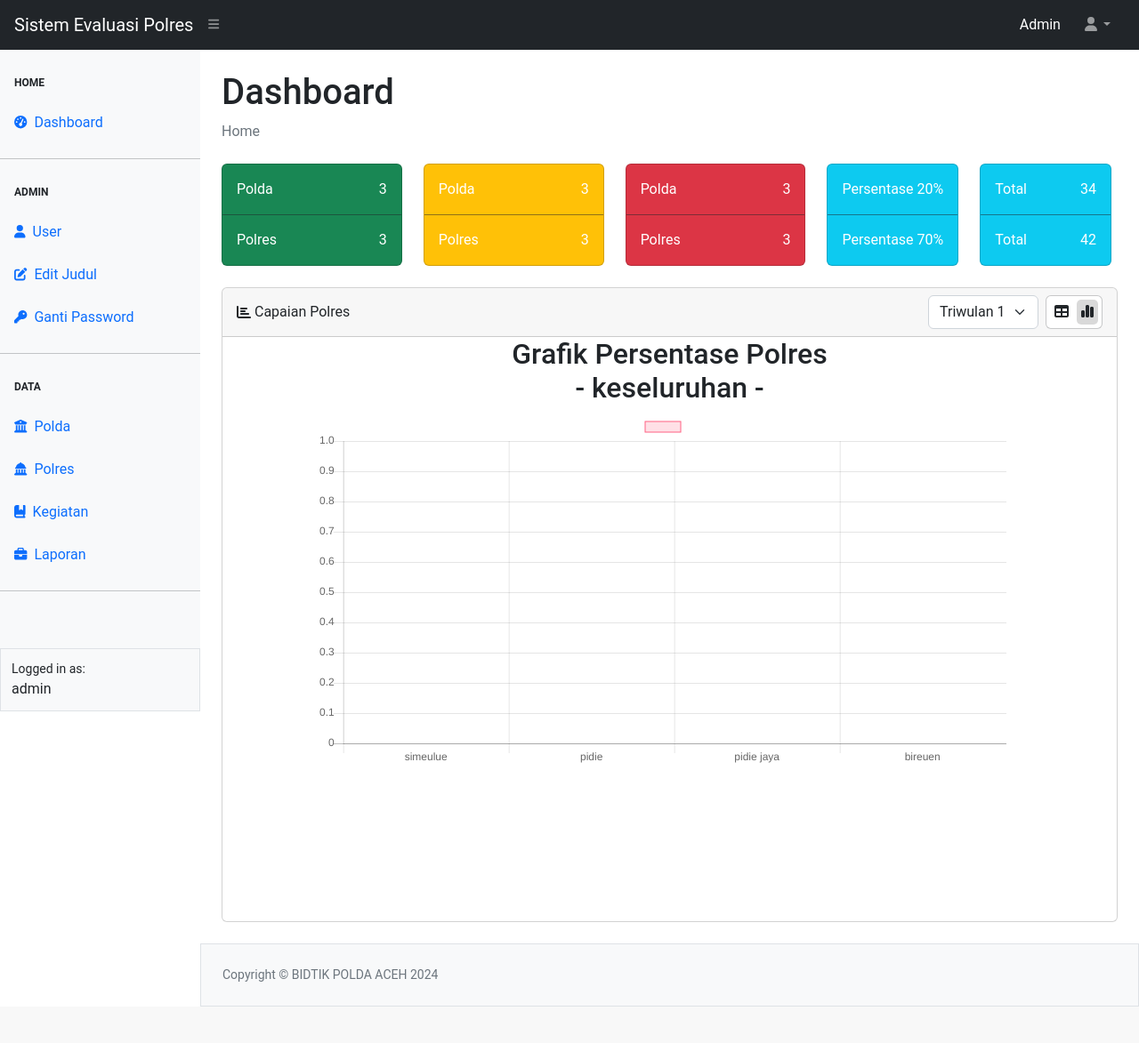
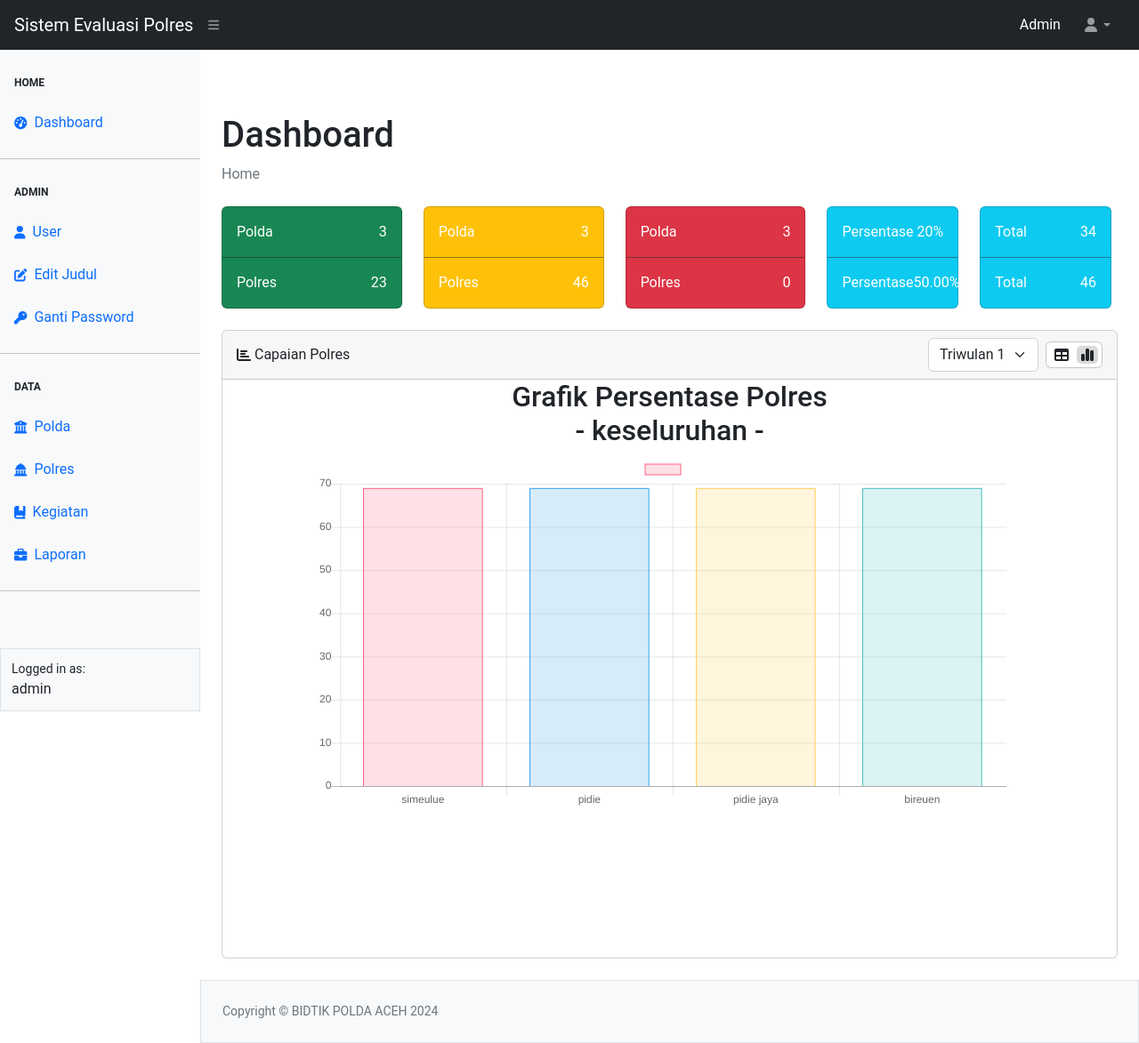
Before and after one commit to Papazy/Sistem-Evaluasi-Polres, a PHP site: page /evaluasi/ in a window 1280 px wide. Shown: the whole page at 89% size. Before the commit the page ends 1132 px from the top, so only its background shows below. Run offline with PHP 8.4, Linux system fonts and the light colour scheme; a user stored in the database is signed in; data comes from the database, SQL or seed files in the repository; data that the repository does not hold is empty; some libraries are stand-ins or nearby versions.

Commit message:
mengambil data untuk fitur kartu

```diff
--- a/index.php
+++ b/index.php
@@ -7,7 +7,9 @@
     exit;
 }
 
-require_once "config.php";
+require "config.php";
+require_once "utils.php";
+
 
 $title = "Dashboard - Sistem Evaluasi Polres";
 require_once "tamplate/header.php";
@@ -20,10 +22,14 @@
 $queryKegiatan = mysqli_query($koneksi, "SELECT * FROM kegiatan");
 $totalKegiatan = mysqli_num_rows($queryKegiatan);
 
-$queryLaporan = mysqli_query($koneksi, "SELECT * FROM laporan");
+$queryLaporan = mysqli_query($koneksi, "SELECT * FROM laporan_polres");
 $totalLaporan = mysqli_num_rows($queryLaporan);
 
+$polres_merah = cariJumlahPolresMerah();
+$polres_kuning = cariJumlahPolresKuning();
+$polres_hijau = cariJumlahPolresHijau();
 
+$persentase = $polres_hijau / ($polres_kuning + $polres_merah) * 100;
 ?>
 
 <div id="layoutSidenav_content">
@@ -33,50 +39,7 @@
             <ol class="breadcrumb mb-4">
                 <li class="breadcrumb-item active">Home</li>
             </ol>
-            <!-- <div class="row">
-                <div class="col-xl-3 col-md-6">
-                    <div class="card bg-warning text-white mb-4">
-                        <div class="card-body">Total Polres</div>
-                        <div class="card-footer d-flex align-items-center justify-content-between">
-                            <a class="small text-white stretched-link" href="polres/polres.php">
-                                <?= $totalPolres . ' Polres' ?>
-                            </a>
-                            <div class="small text-white"><i class="fas fa-angle-right"></i></div>
-                        </div>
-                    </div>
-                </div>
-                <div class="col-xl-3 col-md-6">
-                    <div class="card bg-primary text-white mb-4">
-                        <div class="card-body">Total Polres</div>
-                        <div class="card-footer d-flex align-items-center justify-content-between">
-                            <a class="small text-white stretched-link" href="kegiatan/kegiatan.php">
-                                <?= $totalKegiatan . ' Kegiatan' ?>
-                            </a>
-                            <div class="small text-white"><i class="fas fa-angle-right"></i></div>
-                        </div>
-                    </div>
-                </div>
-                <div class="col-xl-3 col-md-6">
-                    <div class="card bg-success text-white mb-4">
-                        <div class="card-body">Total Polres</div>
-                        <div class="card-footer d-flex align-items-center justify-content-between">
-                            <a class="small text-white stretched-link" href="laporan/laporan.php">
-                                <?= $totalLaporan . ' Laporan' ?>
-                            </a>
-                            <div class="small text-white"><i class="fas fa-angle-right"></i></div>
-                        </div>
-                    </div>
-                </div>
-                <div class="col-xl-3 col-md-6">
-                    <div class="card bg-danger text-white mb-4">
-                        <div class="card-body">Danger Card</div>
-                        <div class="card-footer d-flex align-items-center justify-content-between">
-                            <a class="small text-white stretched-link" href="#">View Details</a>
-                            <div class="small text-white"><i class="fas fa-angle-right"></i></div>
-                        </div>
-                    </div>
-                </div>
-            </div> -->
+
             <div class="row">
                 <div class="" style="width: 22%; flex:0 0 auto;">
                     <a href="<?= $main_url ?>laporan/gabungan.php" style="text-decoration:none; color:white;">
@@ -88,7 +51,7 @@
                             <div class="card-body border-top border-dark d-flex align-items-center justify-content-between"
                                 style="--bs-border-opacity: .5;">
                                 <div>Polres</div>
-                                <div>3</div>
+                                <div><?= $polres_hijau ?></div>
 
                             </div>
                     </a>
@@ -104,7 +67,7 @@
                         <div class="card-body border-top border-dark d-flex align-items-center justify-content-between"
                             style="--bs-border-opacity: .5;">
                             <div>Polres</div>
-                            <div>3</div>
+                            <div><?= $polres_kuning ?></div>
 
                         </div>
                     </div>
@@ -120,7 +83,7 @@
                         <div class="card-body border-top border-dark d-flex align-items-center justify-content-between"
                             style="--bs-border-opacity: .5;">
                             <div>Polres</div>
-                            <div>3</div>
+                            <div><?= $polres_merah ?></div>
 
                         </div>
                     </div>
@@ -136,7 +99,7 @@
                         <div class="card-body border-top border-dark d-flex align-items-center justify-content-between"
                             style="--bs-border-opacity: .5;">
                             <div>Persentase</div>
-                            <div>70%</div>
+                            <div><?= number_format($persentase, 2) ?>%</div>
 
                         </div>
                     </div>
@@ -152,7 +115,7 @@
                         <div class="card-body border-top border-dark d-flex align-items-center justify-content-between"
                             style="--bs-border-opacity: .5;">
                             <div>Total</div>
-                            <div>42</div>
+                            <div><?= $polres_hijau + $polres_hijau + $polres_merah?></div>
 
                         </div>
                     </div>
@@ -248,19 +211,19 @@
                                     label: '',
                                     data: [
                                         <?php
-                                                $jumlah_simelue = mysqli_query($koneksi, "select * from persentase where Persentase");
+                                                $jumlah_simelue = mysqli_query($koneksi, "select * from persentase_polres");
                                                 echo mysqli_num_rows($jumlah_simelue);
                                                 ?>,
                                         <?php
-                                                $jumlah_pidie = mysqli_query($koneksi, "select * from persentase where persentase");
+                                                $jumlah_pidie = mysqli_query($koneksi, "select * from persentase_polres");
                                                 echo mysqli_num_rows($jumlah_pidie);
                                                 ?>,
                                         <?php
-                                                $jumlah_pidie_jaya = mysqli_query($koneksi, "select * from persentase where persentase");
+                                                $jumlah_pidie_jaya = mysqli_query($koneksi, "select * from persentase_polres");
                                                 echo mysqli_num_rows($jumlah_pidie_jaya);
                                                 ?>,
                                         <?php
-                                                $jumlah_bireuen = mysqli_query($koneksi, "select * from persentase where persentase");
+                                                $jumlah_bireuen = mysqli_query($koneksi, "select * from persentase_polres");
                                                 echo mysqli_num_rows($jumlah_bireuen);
                                                 ?>
                                     ],
--- /dev/null
+++ b/utils.php
@@ -0,0 +1,157 @@
+<?php
+require_once "config.php";
+// Fungsi untuk menghitung jumlah Persentase PG yang <= Min untuk setiap periode
+
+
+function hitungPersentaseMerahDariMinSetiapPeriode() {
+    // Query untuk mendapatkan setiap periode yang unik
+    $koneksi = mysqli_connect("localhost", "root", "", "evaluasi");
+    $query_periode = "SELECT DISTINCT Periode FROM persentase_polres";
+    $result_periode = mysqli_query($koneksi, $query_periode);
+
+    // Inisialisasi array untuk menyimpan hasil per periode
+    $hasil_per_periode = array();
+
+    // Loop melalui setiap periode
+    while ($row_periode = mysqli_fetch_assoc($result_periode)) {
+        $periode = $row_periode['Periode'];
+
+        // Query untuk menghitung jumlah data yang memenuhi kriteria untuk periode tertentu
+        $query_total_merah = "SELECT COUNT(*) AS total FROM persentase_polres pp
+                        INNER JOIN laporan_polres lp ON pp.PG = lp.PG
+                        WHERE pp.Periode = '$periode' AND pp.Persentase <= lp.Min";
+
+        $result_total = mysqli_query($koneksi, $query_total_merah);
+
+        if ($result_total) {
+            // Ambil jumlah total dari hasil query
+            $row_total = mysqli_fetch_assoc($result_total);
+            $total = $row_total['total'];
+
+            // Simpan jumlah total ke dalam array hasil_per_periode
+            $hasil_per_periode[$periode] = $total;
+        } else {
+            echo "Error: " . mysqli_error($koneksi);
+        }
+    }
+
+    // Tutup koneksi
+    mysqli_close($koneksi);
+
+    // Kembalikan array dengan hasil per periode
+    return $hasil_per_periode;
+}
+function hitungPersentaseKuningDariMinSetiapPeriode() {
+    // Query untuk mendapatkan setiap periode yang unik
+    $koneksi = mysqli_connect("localhost", "root", "", "evaluasi");
+    $query_periode = "SELECT DISTINCT Periode FROM persentase_polres";
+    $result_periode = mysqli_query($koneksi, $query_periode);
+
+    // Inisialisasi array untuk menyimpan hasil per periode
+    $hasil_per_periode = array();
+
+    // Loop melalui setiap periode
+    while ($row_periode = mysqli_fetch_assoc($result_periode)) {
+        $periode = $row_periode['Periode'];
+
+        // Query untuk menghitung jumlah data yang memenuhi kriteria untuk periode tertentu
+        $query_total_merah = "SELECT COUNT(*) AS total FROM persentase_polres pp
+                        INNER JOIN laporan_polres lp ON pp.PG = lp.PG
+                        WHERE pp.Periode = '$periode' AND pp.Persentase < lp.Max AND pp.Persentase > lp.Min";
+
+        $result_total = mysqli_query($koneksi, $query_total_merah);
+
+        if ($result_total) {
+            // Ambil jumlah total dari hasil query
+            $row_total = mysqli_fetch_assoc($result_total);
+            $total = $row_total['total'];
+
+            // Simpan jumlah total ke dalam array hasil_per_periode
+            $hasil_per_periode[$periode] = $total;
+        } else {
+            echo "Error: " . mysqli_error($koneksi);
+        }
+    }
+
+    // Tutup koneksi
+    mysqli_close($koneksi);
+
+    // Kembalikan array dengan hasil per periode
+    return $hasil_per_periode;
+}
+function hitungPersentaseHijauDariMinSetiapPeriode() {
+    // Query untuk mendapatkan setiap periode yang unik
+    $koneksi = mysqli_connect("localhost", "root", "", "evaluasi");
+    $query_periode = "SELECT DISTINCT Periode FROM persentase_polres";
+    $result_periode = mysqli_query($koneksi, $query_periode);
+
+    // Inisialisasi array untuk menyimpan hasil per periode
+    $hasil_per_periode = array();
+
+    // Loop melalui setiap periode
+    while ($row_periode = mysqli_fetch_assoc($result_periode)) {
+        $periode = $row_periode['Periode'];
+
+        // Query untuk menghitung jumlah data yang memenuhi kriteria untuk periode tertentu
+        $query_total_merah = "SELECT COUNT(*) AS total FROM persentase_polres pp
+                        INNER JOIN laporan_polres lp ON pp.PG = lp.PG
+                        WHERE pp.Periode = '$periode' AND pp.Persentase >= lp.Max";
+
+        $result_total = mysqli_query($koneksi, $query_total_merah);
+
+        if ($result_total) {
+            // Ambil jumlah total dari hasil query
+            $row_total = mysqli_fetch_assoc($result_total);
+            $total = $row_total['total'];
+
+            // Simpan jumlah total ke dalam array hasil_per_periode
+            $hasil_per_periode[$periode] = $total;
+        } else {
+            echo "Error: " . mysqli_error($koneksi);
+        }
+    }
+
+    // Tutup koneksi
+    mysqli_close($koneksi);
+
+    // Kembalikan array dengan hasil per periode
+    return $hasil_per_periode;
+}
+
+function jumlahTotalPersentase($arr){
+    $total = 0;
+    foreach($arr as $ar => $jumlah){
+        $total = $total + $jumlah;
+    }
+    return $total;
+}
+
+// Contoh pemanggilan fungsi untuk menghitung jumlah Persentase PG yang <= Min untuk setiap periode
+$hasil = hitungPersentaseMerahDariMinSetiapPeriode();
+
+// Tampilkan hasil per periode
+foreach ($hasil as $periode => $jumlah) {
+    echo "Jumlah Persentase PG yang <= Min dari periode $periode: $jumlah<br>";
+}
+
+$total = jumlahTotalPersentase($hasil);
+
+function cariJumlahPolresMerah(){
+    $hasil1 = hitungPersentaseMerahDariMinSetiapPeriode();
+    $total1 = jumlahTotalPersentase($hasil1);
+    return $total1;
+}
+function cariJumlahPolresKuning(){
+    $hasil1 = hitungPersentaseKuningDariMinSetiapPeriode();
+    $total1 = jumlahTotalPersentase($hasil1);
+    return $total1;
+}
+function cariJumlahPolresHijau(){
+    $hasil1 = hitungPersentaseHijauDariMinSetiapPeriode();
+    $total1 = jumlahTotalPersentase($hasil1);
+    return $total1;
+}
+
+echo "Total : $total"
+
+?>
```
